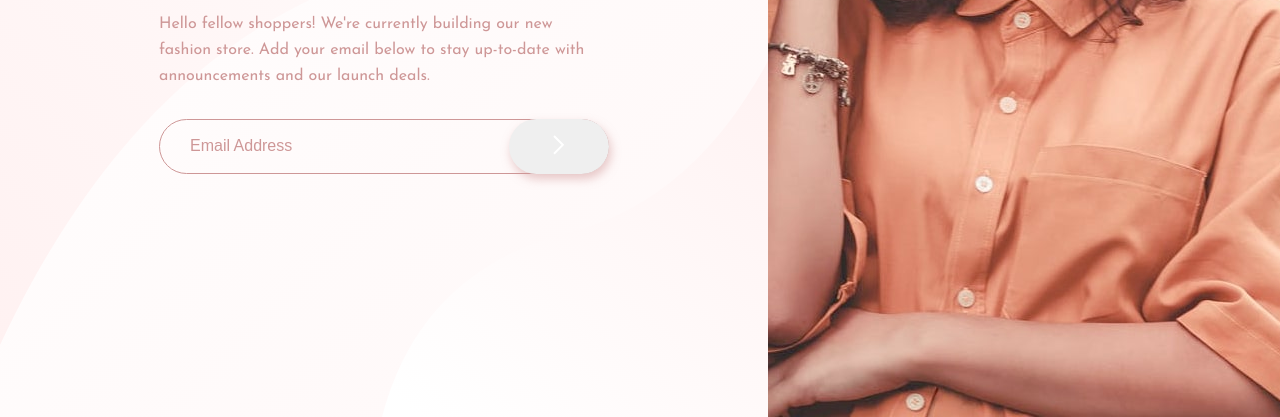
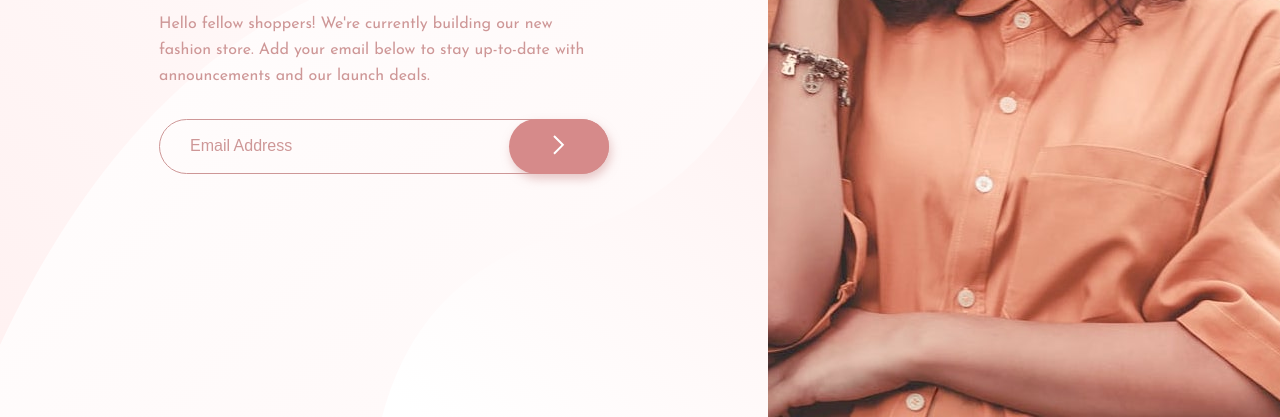
Before and after one commit to Luci04/Base-Apparel-Coming-Soon-Master, a plain HTML site: page index.html in a window 1280 px wide. Shown: the part 383-800 px from the top of the page. Drawn offline with Linux system fonts and the light colour scheme; files whose address does not match are found by name.

Commit message:
Buttton background problem

```diff
--- a/index.html
+++ b/index.html
@@ -35,7 +35,7 @@
         <form id="form">
           <input id="email" placeholder="Email Address" />
           <img class="error-icon" id="error-icon" src="./images/icon-error.svg" alt="">
-          <button>
+          <button class="sign-btn">
             <img src="./images//icon-arrow.svg" />
           </button>
           <small>Please provide a valid email</small>
--- a/style.css
+++ b/style.css
@@ -106,7 +106,7 @@ form.error input {
 }
 
 button {
-  background-image: linear-gradient(135%, hsl(0, 80%, 86%), hsl(0, 24%, 74%));
+  background: hsl(0, 48%, 69%);
   box-shadow: 2px 5px 10px hsla(0, 38%, 70%, 0.5);
   border-radius: 50px;
   border: none;
```
